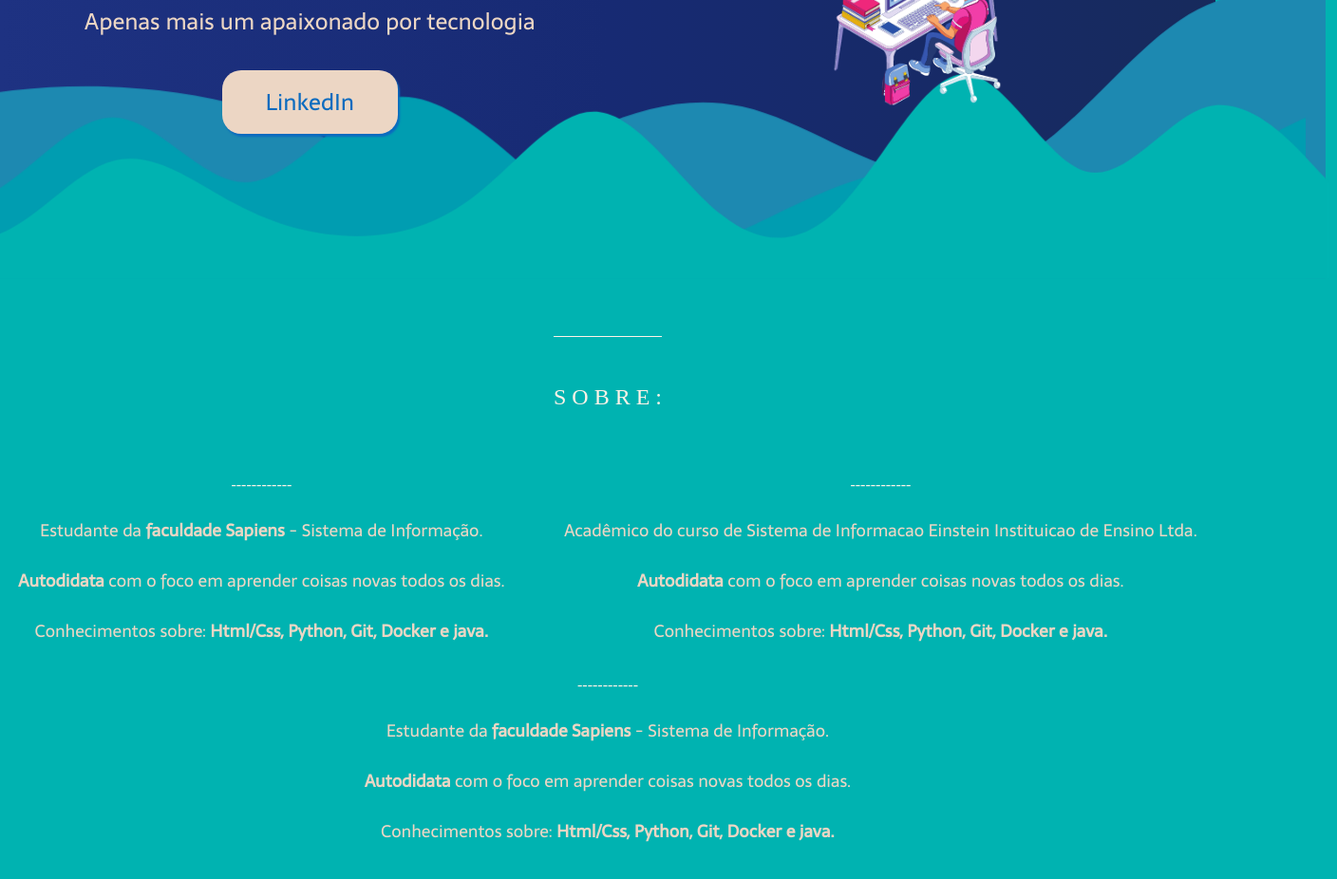
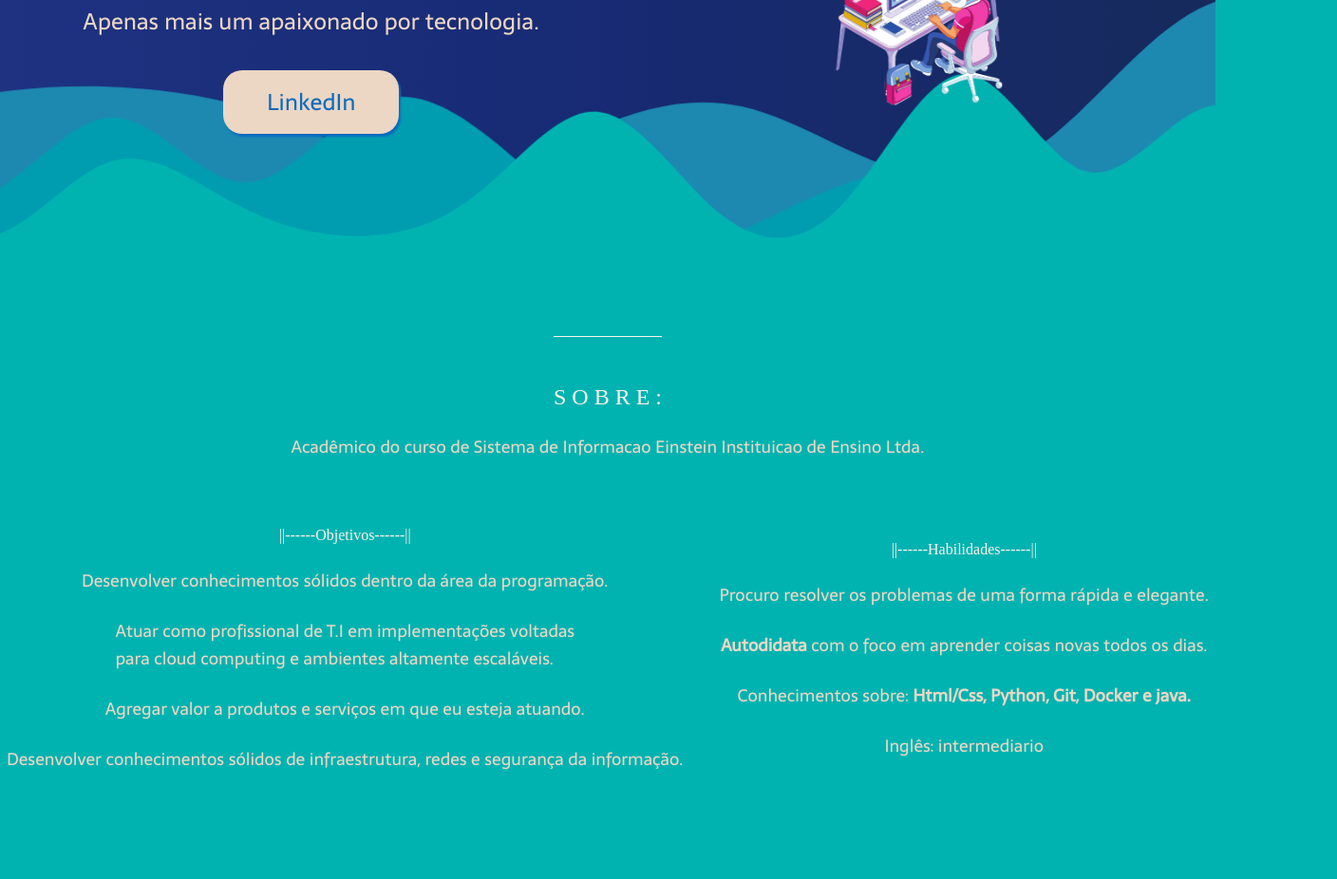
Before and after one commit to marcusaloise/LandingPageCV, a plain HTML site: page index.html in a window 1280 px wide. Shown: the part 296-1222 px from the top of the page at 95% size, 1408 px wide, since content can reach past the window. After the commit the page ends 1170 px from the top, so only its background shows below. Drawn offline with Linux system fonts and the light colour scheme.

Commit message:
Inserindo informações do CV e arrumando a barra de rolagem

```diff
--- a/index.html
+++ b/index.html
@@ -33,7 +33,7 @@
                     </h1>
 
                     <h2 id="subtitulo">
-                        Apenas mais um apaixonado por tecnologia
+                        Apenas mais um apaixonado por tecnologia.
                     </h2>
 
                     <button id="botaoPrincipal"><a target="_blank" href="https://www.linkedin.com/in/marcusaloise/" class="btnLink">LinkedIn</a></button>
@@ -57,6 +57,7 @@
 
             <section class="sectionConteudoSecundario ">
                 <h2 id="tituloSecundario">S O B R E :</h2>
+                <p class="paragrafosSecundarios">Acadêmico do curso de Sistema de Informacao Einstein Instituicao de Ensino Ltda.</p>
             </section>
 
 
@@ -65,46 +66,33 @@
 
                 <div class="divConteudoSecundario">
 
-                    <h4 id="barra">------------</h4>
+                    <h3 id="barra">||------Objetivos------||</h3>
 
                     <p class="paragrafosSecundarios">
-                        Estudante da <strong>faculdade Sapiens </strong>- Sistema de Informação.
+                        Desenvolver conhecimentos sólidos dentro da área da programação.
                     </p>
 
                     <p class="paragrafosSecundarios">
-                        <strong>Autodidata</strong> com o foco em aprender coisas novas todos os dias.
+                        Atuar como profissional de T.I em implementações voltadas <br>
+                        para cloud computing e ambientes altamente escaláveis.
                     </p>
 
                     <p class="paragrafosSecundarios">
-                        Conhecimentos sobre: <strong>Html/Css, Python, Git, Docker e java.</strong>
-                </div>
-
-                <div class="divConteudoSecundario ">
-
-                    <h4 id="barra">------------</h4>
-
-
+                        Agregar valor a produtos e serviços em que eu esteja atuando.
+                    </p>
                     <p class="paragrafosSecundarios">
-                        Acadêmico do curso de Sistema de Informacao Einstein Instituicao de Ensino Ltda.
+                            Desenvolver conhecimentos sólidos de infraestrutura, redes e segurança da informação.
                     </p>
-
-                    <p class="paragrafosSecundarios">
-                        <strong>Autodidata</strong> com o foco em aprender coisas novas todos os dias.
-                    </p>
-
-                    <p class="paragrafosSecundarios">
-                        Conhecimentos sobre: <strong>Html/Css, Python, Git, Docker e java.</strong>
-
 
                 </div>
 
                 <div class="divConteudoSecundario ">
 
-                    <h4 id="barra">------------</h4>
+                    <h4 id="barra">||------Habilidades------||</h4>
 
 
                     <p class="paragrafosSecundarios">
-                        Estudante da <strong>faculdade Sapiens </strong>- Sistema de Informação.
+                        Procuro resolver os problemas de uma forma rápida e elegante.
                     </p>
 
                     <p class="paragrafosSecundarios">
@@ -115,6 +103,13 @@
                         Conhecimentos sobre: <strong>Html/Css, Python, Git, Docker e java.</strong>
                     </p>
 
+                    <p class="paragrafosSecundarios">
+                        Inglês: intermediario
+                    </p>
+
+
+
+                </div>
 
                 </div>
             </section>
--- a/style.css
+++ b/style.css
@@ -7,10 +7,15 @@
     text-decoration: none;
 }
 
-a, a:visited, a:hover, a:active {
+a{
     text-decoration: none;
     text-decoration-color: none;
     color: #0B6BBF;
+}
+
+
+html {
+    overflow-x: hidden;
 }
 
 body {
@@ -19,6 +24,8 @@ body {
     /* background-image: linear-gradient(to left, #172A5C, #172A73, #1E3282); */
     position: relative;
     filter: blur(0px);
+    overflow-x: hidden;
+
 }
 
 main {
@@ -85,8 +92,9 @@ main {
 }
 
 #botaoPrincipal:hover {
-    box-shadow: 0 0 40px 40px #e74c3c inset;
-    transition: all 0.3s ease-in;
+    box-shadow: 0 0 10px 10px #172A5C ;
+    transition: all 0.5s ease-in;
+    background-color: #172A5C;
   }
 
 
@@ -95,6 +103,7 @@ main {
     bottom: 0;
     left: -10;
     width: 120%;
+
 }
 
 .onda1 {
```
Also changed, not shown: escala.txt (added), img/casamento01.jpeg (added).
